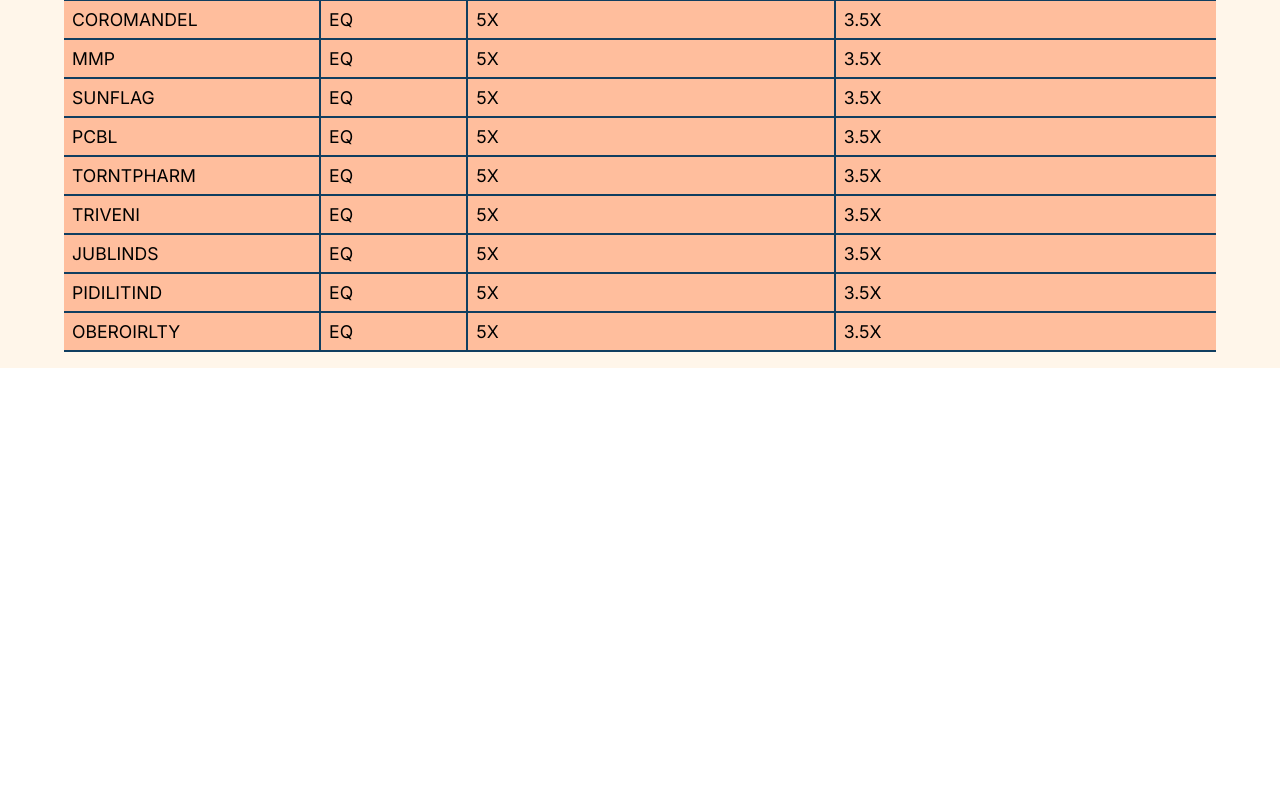
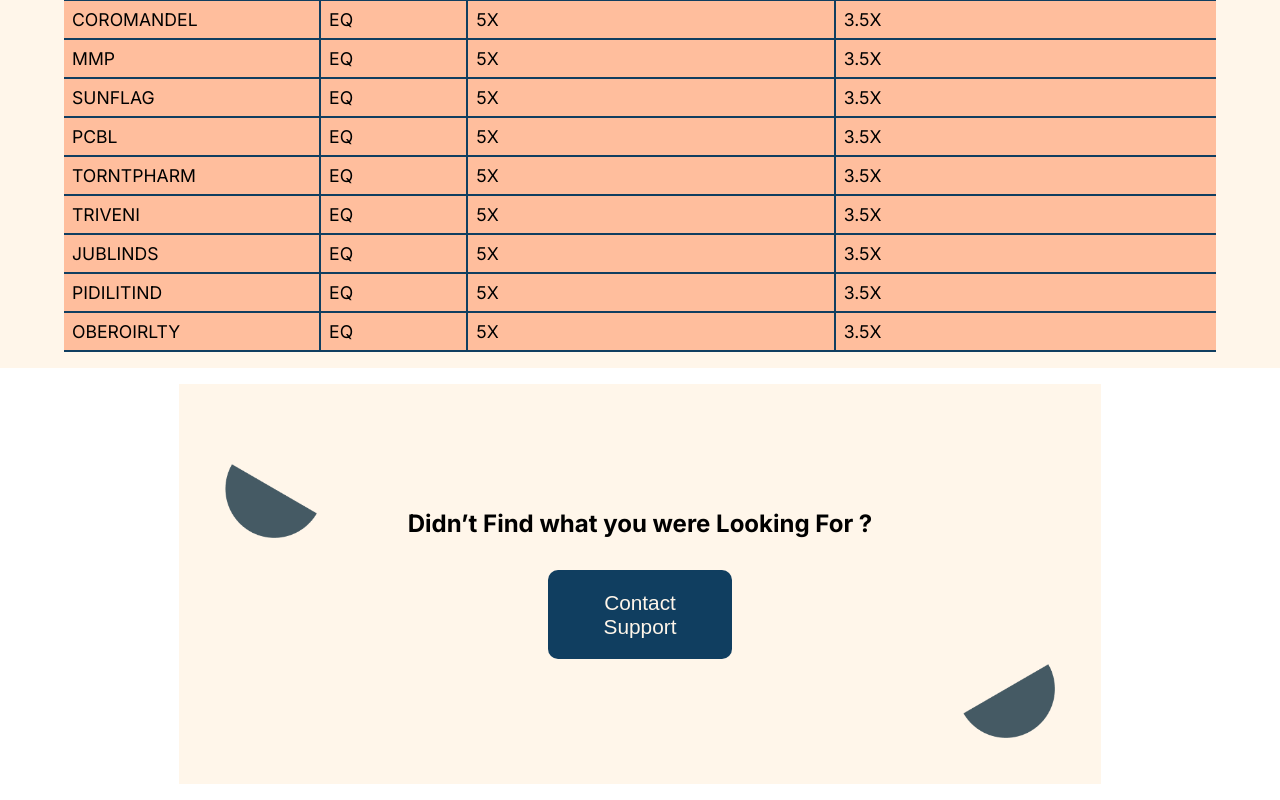
Before and after one commit to MUHSIN22/New-Kalapatru-TJ, a React (Create React App) app: page /margin-calculator in a window 1280 px wide. Shown: the part 913-1713 px from the top of the page. Before the commit the page ends 1281 px from the top, so only its background shows below. Built offline with nearby package versions, Linux system fonts and the light colour scheme.

Commit message:
Latest update Jun 20 3:22 PM

```diff
--- /dev/null
+++ b/src/Components/ContactUs-Block/ContactUsBlock.css
@@ -0,0 +1,75 @@
+.ContactUsBlock-Container {
+  width: 80%;
+  display: flex;
+  flex-direction: column;
+  align-items: center;
+}
+.ContactUs-Card {
+  width: 100%;
+  height: 50vh;
+  display: flex;
+  flex-direction: column;
+  align-items: center;
+  justify-content: center;
+  background-color: #fff6ea;
+  position: relative;
+  gap: 2rem;
+}
+.ContactUs-Upper-Cup {
+  width: 10%;
+  position: absolute;
+  top: 20%;
+  left: 5%;
+}
+.ContactUs-Lower-Cup {
+  width: 10%;
+  position: absolute;
+  top: 70%;
+  right: 5%;
+}
+.ContactUs-link {
+  width: 20%;
+  background-color: #103e60;
+  border-radius: 10px;
+  padding: 1.3rem;
+  font-size: 1.3rem;
+  color: #fff6ea;
+  border: none;
+  cursor: pointer;
+}
+@media only screen and (max-width: 1030px){
+  .ContactUs-Upper-Cup{
+    width: 10%;
+    position: absolute;
+    top: 10%;
+    left: 5%;
+  }
+  .ContactUs-link{
+    width: 30%;
+  }
+}
+@media only screen and (max-width: 450px) {
+  .ContactUs-Upper-Cup {
+    display: none;
+  }
+  .ContactUs-Lower-Cup {
+    display: none;
+  }
+  .ContactUsBlock-Container{
+    width: 100%;
+  }
+  .ContactUs-Card{
+    width: 95%;
+    height: 100%;
+    display: flex;
+    flex-direction: column;
+    align-items: center;
+    gap: 1rem;
+    padding: 0.8rem;
+  }
+  .ContactUs-link{
+    width: 80%;
+    padding: 0.6rem;
+    font-size: 1rem;
+  }
+}
--- /dev/null
+++ b/src/Components/ContactUs-Block/ContactUsBlock.jsx
@@ -0,0 +1,23 @@
+import React from "react";
+import { Link } from "react-router-dom";
+import "./ContactUsBlock.css";
+export default function ContactUsBlock() {
+  return (
+    <div className="ContactUsBlock-Container">
+      <div className="ContactUs-Card">
+        <img
+          src="/images/ContactUs-Cup1.png"
+          alt=""
+          className="ContactUs-Upper-Cup"
+        />
+        <h1>Didn’t Find what you were Looking For ?</h1>
+        <button className="ContactUs-link">Contact Support</button>
+        <img
+          src="/images/ContactUs-Cup2.png"
+          alt=""
+          className="ContactUs-Lower-Cup"
+        />
+      </div>
+    </div>
+  );
+}
--- a/src/Screens/MarginCalculator/MarginCalculator.css
+++ b/src/Screens/MarginCalculator/MarginCalculator.css
@@ -66,6 +66,11 @@
 .table-section .table-wrapper::-webkit-scrollbar{
     display: none;
 }
+.contact-container{
+    display: flex;
+    justify-content: center;
+    align-items: center;
+}
 @media only screen and (max-width: 1300px) {
     .margin-banner{
         height: auto;
--- a/src/Screens/MarginCalculator/MarginCalculator.jsx
+++ b/src/Screens/MarginCalculator/MarginCalculator.jsx
@@ -1,4 +1,5 @@
 import React from 'react'
+import ContactUsBlock from '../../Components/ContactUs-Block/ContactUsBlock'
 import TablePrimary from '../../Components/TablePrimary/TablePrimary'
 import marginList from '../../JSON DB/marginList'
 import './MarginCalculator.css'
@@ -33,6 +34,10 @@
                 </div>
             </section>
 
+            <section className="contact-container container-padding">
+                <ContactUsBlock />
+            </section>
+
         </main>
     )
 }
```
Also changed, not shown: public/images/ContactUs-Cup1.png (added), public/images/ContactUs-Cup2.png (added).
